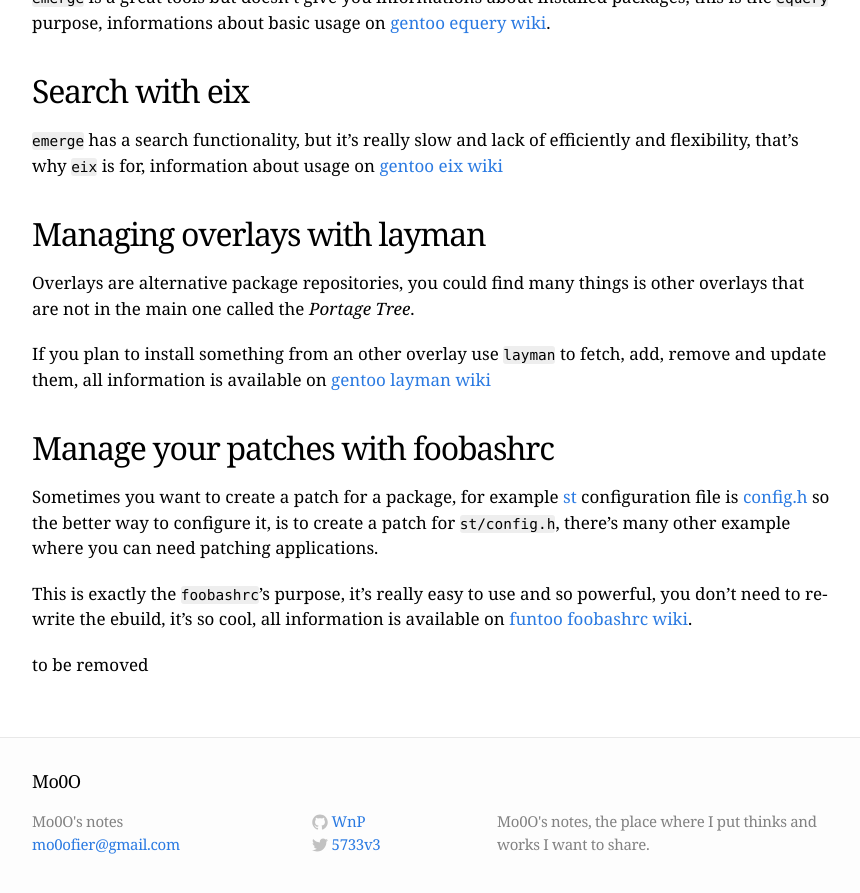
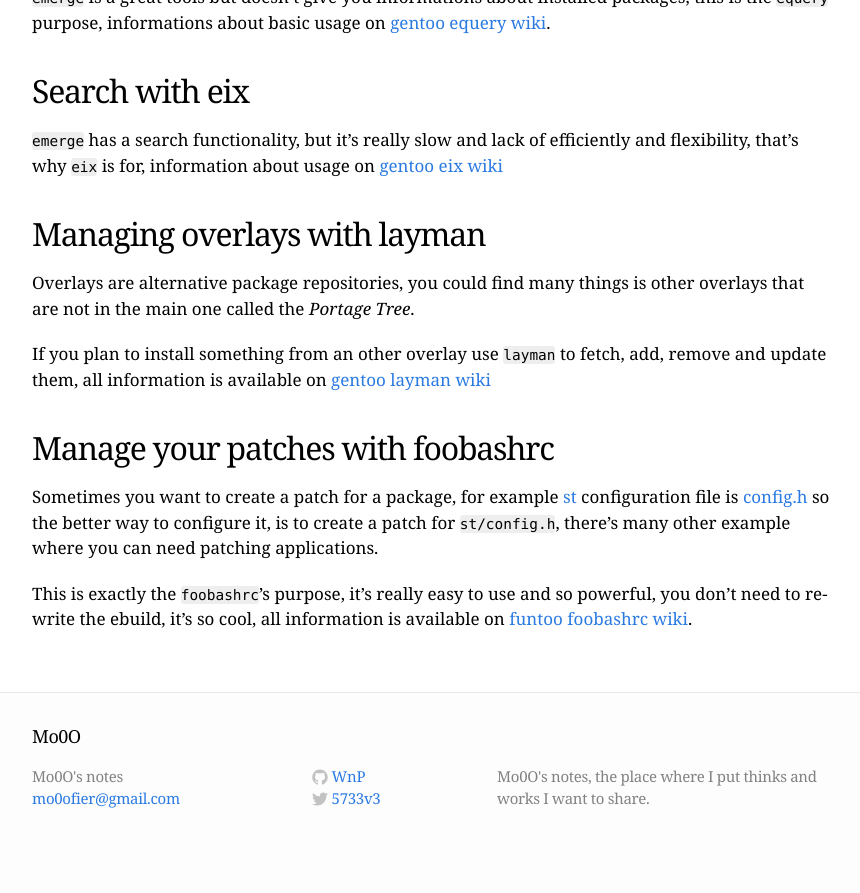
Before and after one commit to mo--/mo--.github.io, a Jekyll site: the page built from _posts/2015-02-15-funtoo-pkg-management.markdown, in a window 1280 px wide and 900 px high, scrolled down 799 px. Shown: the top 893 px of the window, without its empty margins (208-1068 px from the left). Built offline with Jekyll 4.4.1, drawn with Linux system fonts in a browser that asks for light colours; after the commit the page ends 1654 px from its top, so only the background shows below that.

Commit message:
remove testing note

```diff
--- a/_posts/2015-02-15-funtoo-pkg-management.markdown
+++ b/_posts/2015-02-15-funtoo-pkg-management.markdown
@@ -41,8 +41,6 @@ Sometimes you want to create a patch for a package, for example [st][st] configu
 
 This is exactly the `foobashrc`'s purpose, it's really easy to use and so powerful, you don't need to re-write the ebuild, it's so cool, all information is available on [funtoo foobashrc wiki][foobashrcwiki].
 
-to be removed
-
 [ebuild]: http://wiki.gentoo.org/wiki/Basic_guide_to_write_Gentoo_Ebuilds
 [emergewiki]: http://www.funtoo.org/Emerge
 [equerywiki]: http://wiki.gentoo.org/wiki/Equery
```
